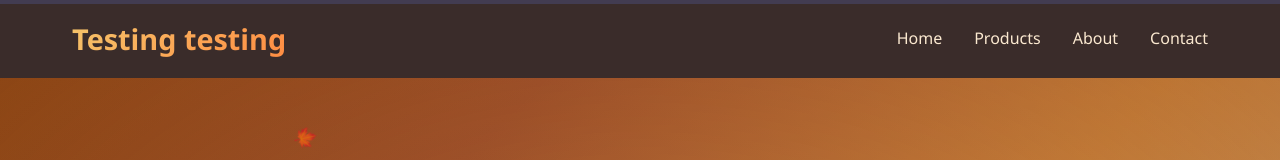
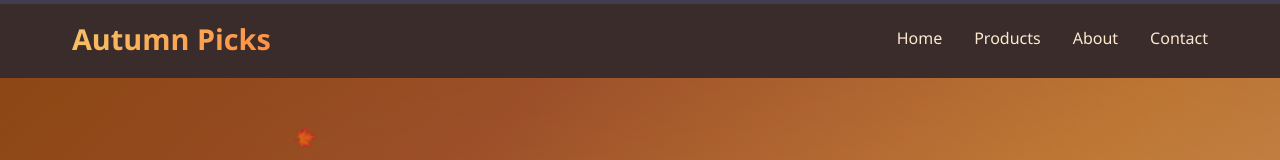
Before and after one commit to autumn-picks/autumn_picks, a plain HTML site: page index.html in a window 1280 px wide. Shown: the top 160 px of the page. Drawn offline with Linux system fonts and the light colour scheme.

Commit message:
more testing

```diff
--- a/index.html
+++ b/index.html
@@ -13,7 +13,7 @@
 
     <nav>
         <div class="nav-container">
-            <div class="logo">Testing testing</div>
+            <div class="logo">Autumn Picks</div>
             <ul class="nav-links">
                 <li><a href="#home">Home</a></li>
                 <li><a href="#products">Products</a></li>
```
